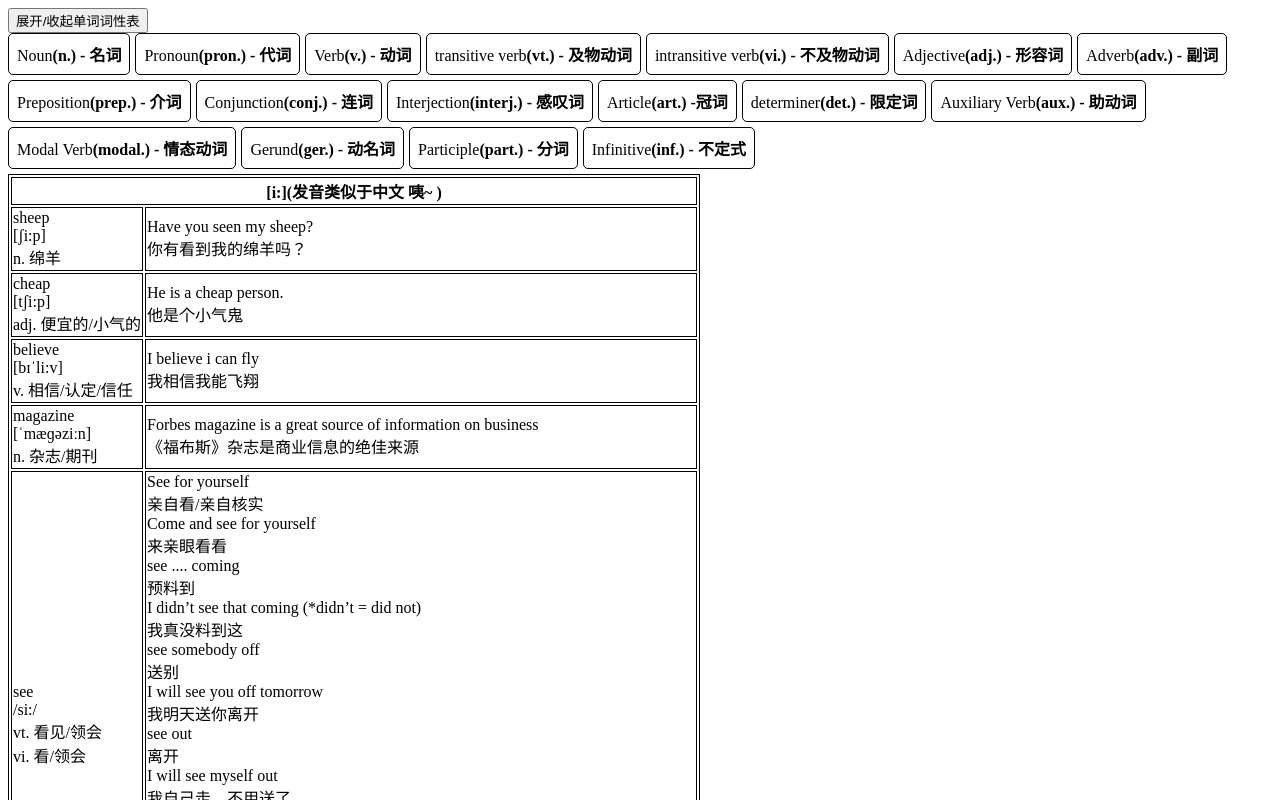
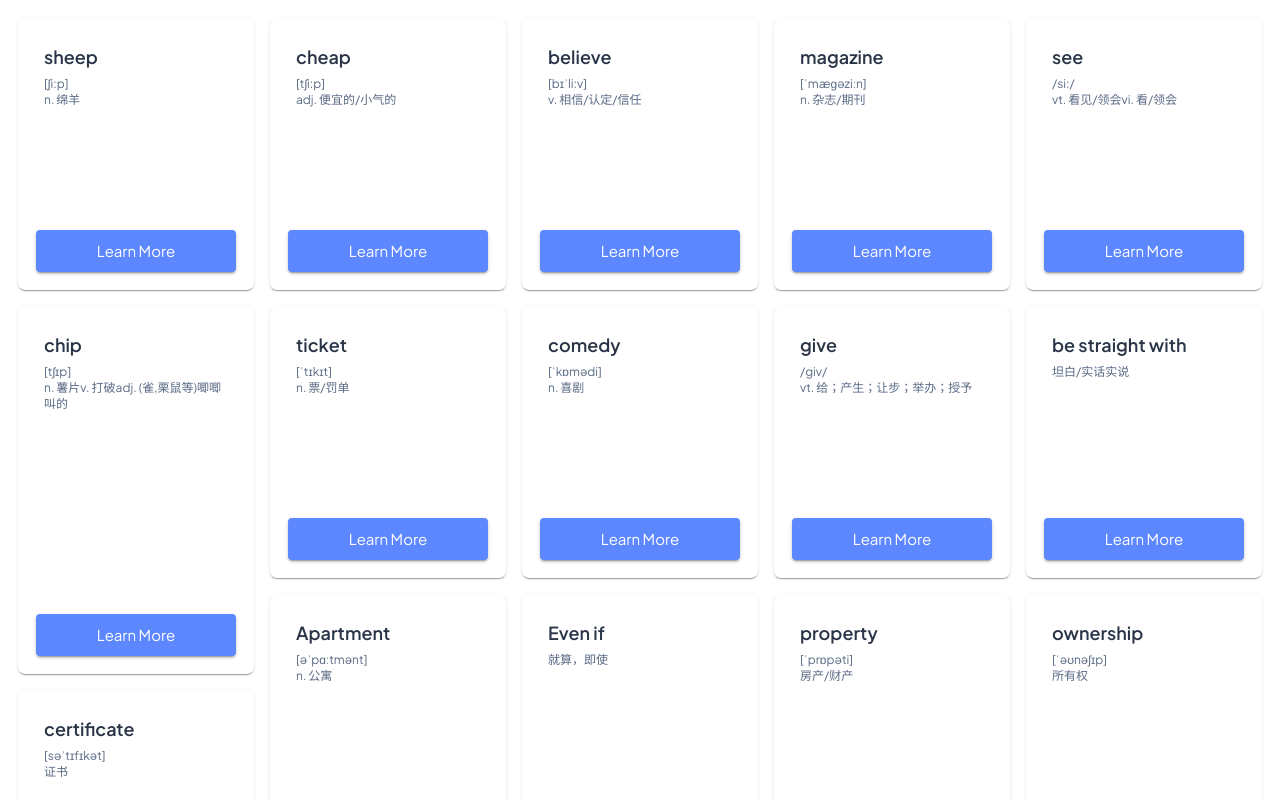
Before and after one commit to sarbia-offical/ELL, a Next.js app: page /lesson/firstLesson in a window 1280 px wide. Shown: the top 800 px of the page. Built offline with nearby package versions, Linux system fonts and the light colour scheme.

Commit message:
feat: "update ui"

```diff
--- a/src/app/(DashboardLayout)/page.tsx
+++ b/src/app/(DashboardLayout)/page.tsx
@@ -4,7 +4,7 @@
  * @Author: zouwenqin
  * @Date: 2024-08-11 13:49:30
  * @LastEditors: zouwenqin
- * @LastEditTime: 2024-08-12 00:34:25
+ * @LastEditTime: 2024-08-16 23:11:26
  */
 "use client";
 import styles from "./page.module.scss";
--- a/src/app/lesson/firstLesson/page.module.css
+++ b/src/app/lesson/firstLesson/page.module.css
@@ -25,3 +25,6 @@
     font-size: 20px;
   }
 }
+.main{
+  padding: 10px;
+}
--- a/src/app/lesson/firstLesson/page.tsx
+++ b/src/app/lesson/firstLesson/page.tsx
@@ -4,7 +4,7 @@
  * @Author: zouwenqin
  * @Date: 2024-07-30 00:22:58
  * @LastEditors: zouwenqin
- * @LastEditTime: 2024-08-11 16:42:11
+ * @LastEditTime: 2024-08-17 23:27:21
  */
 "use client";
 import styles from "./page.module.css";
@@ -15,9 +15,93 @@ import {
   ProverbComponent,
   PartOfSpeechComponent,
   IExtraInfo,
+  WaterFall,
+  WaterFallItem,
+  IWaterFallItem,
 } from "../../../components/index";
 import { list } from "../../owner/proverb";
 import { partOfSpeech } from "../../owner/partOfSpeech";
+import { firstLesson } from "../../owner/firstLesson";
+import { IWordInfo } from "@/app/owner/enum";
+
+import Card from "@mui/material/Card";
+import CardActions from "@mui/material/CardActions";
+import CardContent from "@mui/material/CardContent";
+import CardMedia from "@mui/material/CardMedia";
+import Button from "@mui/material/Button";
+import Typography from "@mui/material/Typography";
+
+interface IRenderWordDetail {
+  detail: IWordInfo;
+}
+const RenderWordDetail = (props: IRenderWordDetail) => {
+  const { word, phraseList } = props.detail;
+  return (
+    <Card
+      style={{
+        height: "100%",
+        display: "flex",
+        flexDirection: "column",
+        justifyContent: "space-between",
+        padding: '10px',
+        boxSizing: 'border-box'
+      }}
+    >
+      <CardContent>
+        <Typography gutterBottom variant="h5" component="div">
+          {word.originalWord}
+        </Typography>
+        <Typography variant="body2" color="text.secondary">
+          {word.phoneticSymbol}
+        </Typography>
+        <Typography variant="body2" color="text.secondary">
+          {word.translate}
+        </Typography>
+      </CardContent>
+      <CardActions>
+        <Button
+          color="primary"
+          variant="contained"
+          size="large"
+          fullWidth
+          onClick={() => {
+            console.log('learn more');
+          }}
+        >
+          learn more
+        </Button>
+      </CardActions>
+    </Card>
+  );
+};
+
+const renderWaterFallItem = (wordList: Array<Array<IWordInfo>>) => {
+  const Component = () => {
+    const words: Array<IWordInfo> = wordList.flat();
+    const list = ["aa", "bb", "aa", "bb", "aa", "bb", "aa", "bb", "aa", "bb"];
+    return (
+      <>
+        {
+          // list.map((ele, index) => <WaterFallItem key={index} component={<RenderDetail info={ele}/>}/>)
+          words.map((item: IWordInfo, index: number) => {
+            const { originalWord, phoneticSymbol, translate } = item.word;
+            const wordLength = String(
+              originalWord + phoneticSymbol + translate
+            ).length;
+            return (
+              <WaterFallItem
+                key={index}
+                wordLength={wordLength}
+                component={<RenderWordDetail detail={item} />}
+              />
+            );
+          })
+        }
+      </>
+    );
+  };
+  return Component;
+};
 
 export default function Home() {
   const [firstLessonExtraInfo, setFirstLessonExtraInfo] = useState<
@@ -451,13 +535,15 @@ export default function Home() {
       },
     ]
   );
+
+  const TestWaterFall = WaterFall(renderWaterFallItem(firstLesson.wordList));
   useEffect(() => {
-    console.log('firstLessonExtraInfo', firstLessonExtraInfo);
-    console.log('firstLessonSwaggy', firstLessonSwaggy);
+    console.log("firstLessonExtraInfo", firstLessonExtraInfo);
+    console.log("firstLessonSwaggy", firstLessonSwaggy);
   }, [firstLessonExtraInfo, firstLessonSwaggy]);
   return (
     <main className={styles.main}>
-      {PartOfSpeechComponent(partOfSpeech)}
+      {/* {PartOfSpeechComponent(partOfSpeech)}
       <table className={styles.table}>
         <thead>
           <tr>
@@ -507,7 +593,8 @@ export default function Home() {
           <RenderExtraComponent list={firstLessonSwaggy} />
         </tbody>
       </table>
-      {ProverbComponent(list)}
+      {ProverbComponent(list)} */}
+      <TestWaterFall />
     </main>
   );
 }
--- a/src/app/owner/firstLesson.ts
+++ b/src/app/owner/firstLesson.ts
@@ -4,7 +4,7 @@
  * @Author: zouwenqin
  * @Date: 2024-08-11 00:12:41
  * @LastEditors: zouwenqin
- * @LastEditTime: 2024-08-11 21:26:39
+ * @LastEditTime: 2024-08-17 23:49:28
  */
 import { IWordInfo, ILessonInfo, ISwaggy } from "./enum";
 export const wordList: Array<IWordInfo> = [
@@ -327,7 +327,7 @@ export const swaggyList: Array<IWordInfo> = [
   {
     word: {
       originalWord: "property ownership certificate",
-      phoneticSymbol: "",
+      phoneticSymbol: "/ˈprɒpəti ˈəʊnəʃɪp səˈtɪfɪkət/",
       translate: ["房产证"],
     },
     phraseList: [
--- a/src/components/index.tsx
+++ b/src/components/index.tsx
@@ -4,7 +4,7 @@
  * @Author: zouwenqin
  * @Date: 2024-08-02 00:19:36
  * @LastEditors: zouwenqin
- * @LastEditTime: 2024-08-10 21:34:41
+ * @LastEditTime: 2024-08-17 17:14:57
  */
 
 import { IPhraseItem, IExtraInfo, IProverb, IPartOfSpeech } from "./enum";
@@ -13,5 +13,15 @@ import { ProverbComponent } from "./proverb";
 import { PartOfSpeechComponent } from "./partOfSpeech";
 import CourseCard from "./courseCard";
 import SwaggyCard from "./swaggyCard"
-export type { IPhraseItem, IExtraInfo, IProverb, IPartOfSpeech };
-export { RenderExtraComponent, RenderWordComponent, ProverbComponent, PartOfSpeechComponent, CourseCard, SwaggyCard }
+import { WaterFall, WaterFallItem, IWaterFallItem } from "./waterFall";
+export type { IPhraseItem, IExtraInfo, IProverb, IPartOfSpeech, IWaterFallItem };
+export {
+    RenderExtraComponent,
+    RenderWordComponent,
+    ProverbComponent,
+    PartOfSpeechComponent,
+    CourseCard,
+    SwaggyCard,
+    WaterFall,
+    WaterFallItem
+}
--- /dev/null
+++ b/src/components/waterFall/index.module.scss
@@ -0,0 +1,26 @@
+.water-fall{
+    display: grid;
+    grid-gap: 1em;
+    grid-auto-flow: row dense;
+    grid-auto-rows: 10vh;
+}
+@media (min-width: 1050px) {
+    .water-fall{
+        grid-template-columns: repeat(auto-fill, minmax(220px, 1fr));
+    }
+}
+@media (min-width: 769px) and (max-width: 1050px) {
+    .water-fall {
+        grid-template-columns: repeat(auto-fill, minmax(200px, 1fr));
+    }
+}
+@media (min-width: 550px) and (max-width: 768px) {
+    .water-fall {
+        grid-template-columns: repeat(auto-fill, minmax(180px, 1fr));
+    }
+}
+@media (max-width: 550px) {
+    .water-fall {
+        grid-template-columns: repeat(auto-fill, minmax(180px, 1fr));
+    }
+}
--- /dev/null
+++ b/src/components/waterFall/index.tsx
@@ -0,0 +1,50 @@
+/*
+ * @Description:
+ * @version:
+ * @Author: zouwenqin
+ * @Date: 2024-08-17 15:51:32
+ * @LastEditors: zouwenqin
+ * @LastEditTime: 2024-08-17 23:26:27
+ */
+"use client"
+import React, { useEffect } from "react";
+import styles from "./index.module.scss";
+
+
+export interface IWaterFallItem {
+  wordLength: number
+  component: React.ReactElement
+};
+
+const WaterFall = (InnerComponents: React.ComponentType) => {
+  useEffect(() => {
+    console.log('InnerComponents', InnerComponents);
+  }, [InnerComponents])
+  const WrapperComponent = () => {
+    return <div className={styles['water-fall']}>
+        <InnerComponents/>
+    </div>;
+  };
+  return WrapperComponent;
+}
+
+const WaterFallItem = (props: IWaterFallItem) => {
+  console.log('props.wordLength', props.wordLength);
+  const length = props.wordLength
+  let index = length >= 50 ? 4
+    : length >= 30 && length < 50 ? 4
+    : length > 10 && length < 30 ? 3
+    : 2;
+  console.log('length', length);
+  console.log('index', index);
+  return (
+    <div className={styles['water-fall-item']} style={{'gridRow': `auto / span ${index}`}}>
+      { props.component }
+    </div>
+  )
+}
+
+export {
+  WaterFall,
+  WaterFallItem
+}
```
